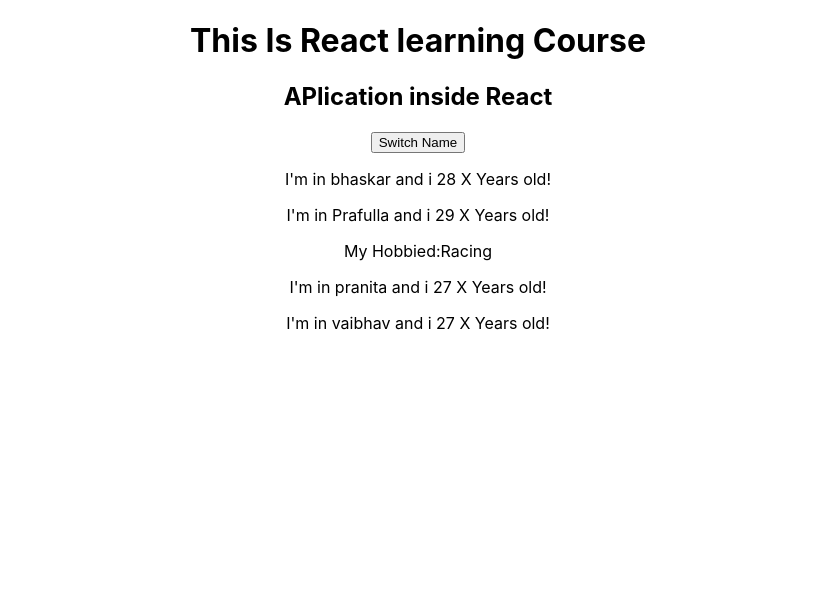
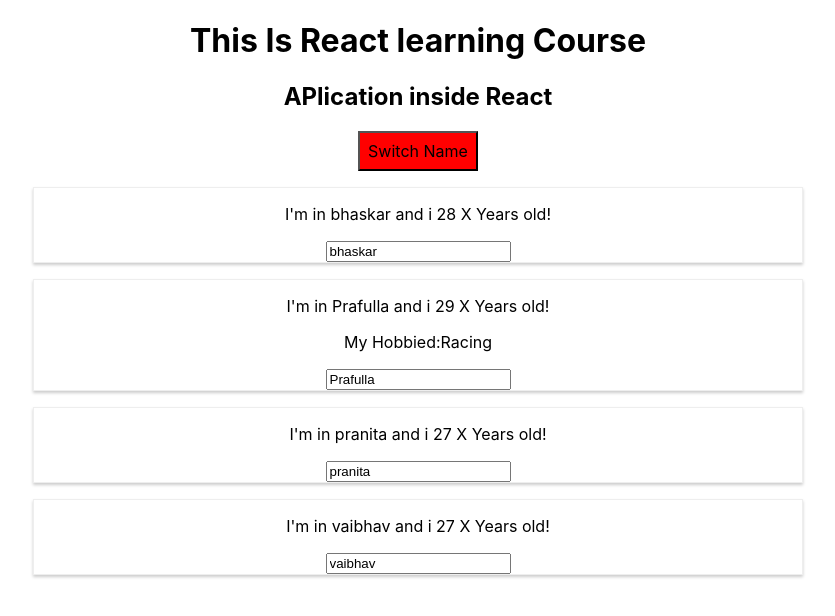
Before and after one commit to BhaskarShelar/React-complete-Guide, a React (Create React App) app: page / in a window 1280 px wide. Shown: the top 616 px of the page, without its empty margins (222-1057 px from the left). Built offline with nearby package versions, Linux system fonts and the light colour scheme.

Commit message:
adding Inline style in react application

```diff
--- a/src/App.js
+++ b/src/App.js
@@ -1,6 +1,7 @@
 import React, { Component } from 'react';
 import './App.css';
 import Person from './Person/Person';
+
 
 class App extends Component {
 
@@ -13,34 +14,53 @@ class App extends Component {
     ]
   };
 
-  switchNameHandler=(newName) => {
+  switchNameHandler = (newName) => {
     //Don't Use this this.state.person[0].name="suresh";
-   this.setState({ person: [
+    this.setState({
+      person: [
         { name: newName, age: 34 },
         { name: 'pama', age: 35 },
         { name: 'Amol', age: 30 },
         { name: 'vaibhav', age: 27 }
-  ]})
+      ]
+    })
 
+  }
+  nameChangedHandler=(event) => {
+    this.setState({
+      person: [
+        { name: 'max', age: 34 },
+        { name: event.target.value, age: 35 },
+        { name: 'Amol', age: 30 },
+        { name: 'vaibhav', age: 27 }
+      ]
+    })
   }
 
 
 
   render() {
+    const style={
+      backgroundColor:'Red  ',
+      font:'inherit',
+      broder:'1px solid blue',
+      padding:'8px'
+    }
     return (
       <div className="App">
         <h1> This Is React learning Course</h1>
         <h2>APlication inside React</h2>
-        <button onClick={()=>this.switchNameHandler('Shiva')}>Switch Name</button>
+        <button  style={style} onClick={() => this.switchNameHandler('Shiva')}>Switch Name</button>
         <Person
           name={this.state.person[0].name}
           age={this.state.person[0].age}
-           click={this.switchNameHandler.bind(this,'Mummy')}
+          click={this.switchNameHandler.bind(this, 'Mummy')}
         />
         <Person
           name={this.state.person[1].name}
           age={this.state.person[1].age}
-            click={this.switchNameHandler.bind(this,'Daddy')}
+          click={this.switchNameHandler.bind(this, 'Daddy')}
+          changed={this.nameChangedHandler}
             >My Hobbied:Racing </Person>
         <Person
           name={this.state.person[2].name}
--- /dev/null
+++ b/src/Person/Person.css
@@ -0,0 +1,8 @@
+.Person{
+    width:60%;
+    margin:16px auto ;
+    border: 1px solid #eee;
+    box-shadow: 0 2px 3px #ccc;
+    text-align: center;
+    padding: 16pxl;
+}
--- a/src/Person/Person.js
+++ b/src/Person/Person.js
@@ -1,10 +1,12 @@
 import React from 'react';
+import './Person.css';
 
 const person = (props) => {
     return (
-        <div>
+        <div className="Person">
             <p onClick={props.click}> I'm in {props.name} and i {props.age} X Years old!</p>
             <p>{props.children}</p>
+            <input type="text" onChange={props.changed} value={props.name} />
         </div>
     )
 };
```
Lines whose indentation alone changed are shown as unchanged.
